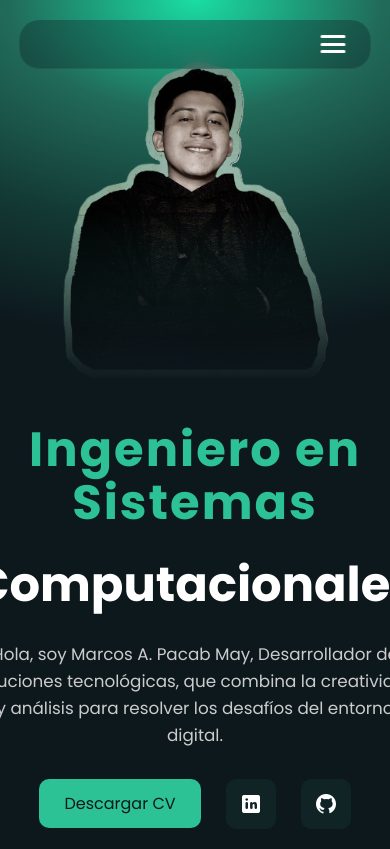
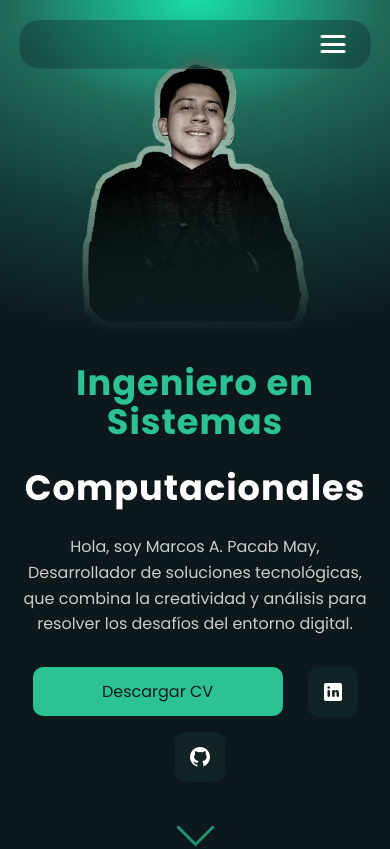
Before and after one commit to Marcos-Pacab/Portafolio, a React (Vite) app: page / in a window 390 px wide. Shown: the top 849 px of the page. Built offline with nearby package versions, Linux system fonts and the light colour scheme; a web font is replaced by a local one.

Commit message:
ajuste de css en home para dispositivos moviles

```diff
--- a/src/components/styles/cardProyect.css
+++ b/src/components/styles/cardProyect.css
@@ -126,6 +126,12 @@
   .card-proyecto-content {
     padding: 25px 20px;
   }
+  .card-proyecto-wrapper{
+    height: 620px;
+  }
+  .info-description{
+    max-height: 250px;
+  }
   .card-header h2 {
     font-size: 1.5rem;
   }
--- a/src/pages/home.css
+++ b/src/pages/home.css
@@ -11,13 +11,14 @@
     ),
     #0D181D;
 
-  min-height: 100vh;
+  min-height: 100dvh;
   width: 100%;
   color: #FFFFFF;
   display: flex;
   flex-direction: column;
   position: relative;
-  overflow: hidden;
+  overflow-x: hidden;
+  overflow-y: visible;
 }
 
 /* Contenedor flexible que divide Foto e Información */
@@ -26,8 +27,8 @@
   align-items: center;
   justify-content: center;
   gap: 60px;
-  flex-grow: 1;
-  padding: 0 10%;
+  flex: 1;
+  padding: 0 clamp(20px,5vw,10%);
 }
 
 /* Títulos */
@@ -58,12 +59,13 @@
 }
 
 .img-retrato img {
-  max-width: 480px; /* Controla el tamaño de tu retrato */
-  width: 100%;
-  height: auto;
-  object-fit: cover;
+  width:100%;
+ max-width:450px;
+ height:auto;
+ object-fit:cover;
+ border-radius:20px;
 
-  mask-image: linear-gradient(
+ mask-image:linear-gradient(
    black 50%,
    transparent
  );
@@ -150,11 +152,6 @@
   animation: bounce 2s infinite;
 }
 
-.img-retrato img {
-  max-width: 450px;
-  border-radius: 20px; /* Bordes suaves estilo tarjeta */
-}
-
 /* Animación sutil de rebote para la flecha inferior */
 @keyframes bounce {
   0%, 20%, 50%, 80%, 100% { transform: translateY(0) rotate(45deg); }
@@ -164,29 +161,48 @@
 
 /* --- RESPONSIVE --- */
 @media (max-width: 900px) {
-  .hero-content {
-    flex-direction: column; /* Se apila uno abajo del otro en pantallas chicas */
-    text-align: center;
-    gap: 40px;
-    padding: 40px 5%;
+  .home-container{
+ min-height:100dvh;
+ overflow-x:hidden;
 }
 
-  .img-retrato {
-    justify-content: center;
+.hero-content{
+ flex-direction:column;
+ text-align:center;
+ gap:30px;
+ padding:40px 20px;
 }
 
-  .presentacion h1{
-    font-size: 3rem;
-  }
-  .titulo-blanco{
-    font-size: 3rem;
+.img-retrato{
+ justify-content:center;
 }
 
-  .presentacion p {
-    margin: 0 auto;
+.img-retrato img{
+ max-width:300px;
 }
 
-  .redes {
-    justify-content: center;
+.presentacion h1,
+.titulo-blanco{
+ font-size:2.2rem;
+ letter-spacing:1px;
+}
+
+.titulo-verde{
+ font-size:2rem;
+}
+
+.presentacion p{
+ font-size:1rem;
+ margin:auto;
+}
+
+.redes{
+ justify-content:center;
+ flex-wrap:wrap;
+}
+
+.btn-cv{
+ width:200px;
+ text-align:center;
 }
 }
```
Lines whose indentation alone changed are shown as unchanged.
